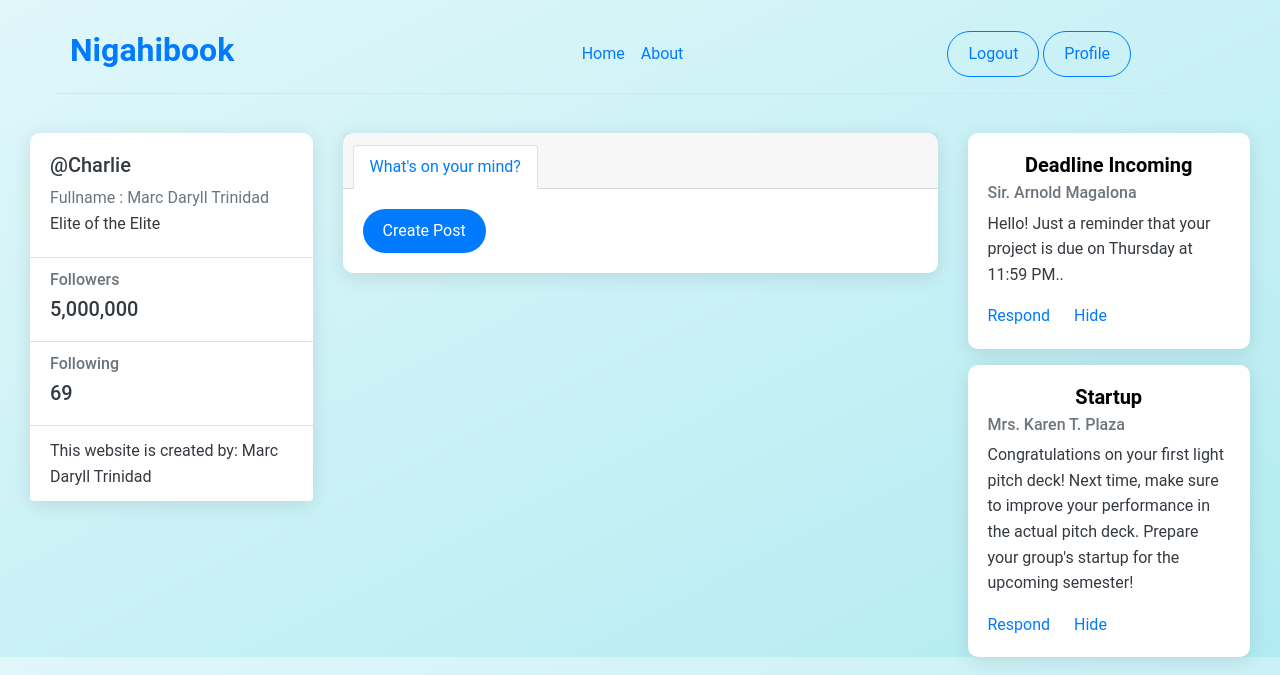
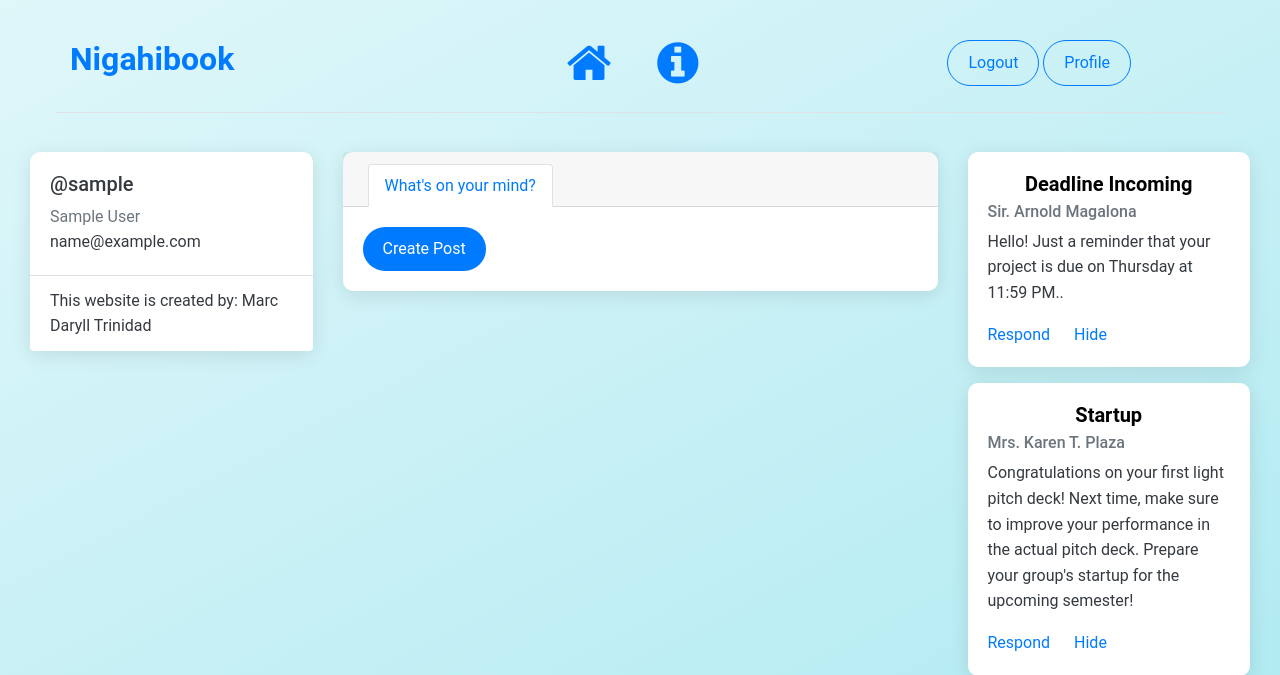
Before and after one commit to Charlie32802/Trinidad-MiniFB, a Django app: page / in a window 1280 px wide. Shown: the top 675 px of the page. Run offline with Django 5.2, Linux system fonts and the light colour scheme; the visitor is signed in with stand-in values (Sample User, id 1); data that the repository does not hold is empty; some libraries are stand-ins or nearby versions.

Commit message:
Add files via upload

```diff
--- a/Marc-MiniFB/MiniFB/settings.py
+++ b/Marc-MiniFB/MiniFB/settings.py
@@ -129,7 +129,7 @@ USE_TZ = True
 STATIC_URL = '/static/'
 
 # Add this line in your settings.py
-STATICFILES_DIRS = [os.path.join(BASE_DIR, 'profile_pics')]
+STATICFILES_DIRS = [os.path.join(BASE_DIR, 'profile_pics',)]
 
 
 MEDIA_ROOT = os.path.join(BASE_DIR, 'media') #IMAGE
--- a/Marc-MiniFB/blog/templates/blog/base.html
+++ b/Marc-MiniFB/blog/templates/blog/base.html
@@ -7,8 +7,7 @@
     <title>Nigahibook</title>
 
     <link href="https://maxcdn.bootstrapcdn.com/bootstrap/4.1.1/css/bootstrap.min.css" rel="stylesheet" id="bootstrap-css">
-    <link href="https://stackpath.bootstrapcdn.com/font-awesome/4.7.0/css/font-awesome.min.css" rel="stylesheet" integrity="sha384-wvfXpqpZZVQGK6TAh5PVlGOfQNHSoD2xbE+QkPxCAFlNEevoEH3Sl0sibVcOQVnN"
-    crossorigin="anonymous">
+    <link href="https://stackpath.bootstrapcdn.com/font-awesome/4.7.0/css/font-awesome.min.css" rel="stylesheet" integrity="sha384-wvfXpqpZZVQGK6TAh5PVlGOfQNHSoD2xbE+QkPxCAFlNEevoEH3Sl0sibVcOQVnN" crossorigin="anonymous">
   </head>
   <body>
     <!-- NAVBAR-->
@@ -16,14 +15,21 @@
       <header class="d-flex flex-wrap align-items-center justify-content-center justify-content-md-between py-3 mb-4 border-bottom">
         <div class="col-md-3 mb-2 mb-md-0">
           <a href="{% url 'bl-home' %}" class="d-inline-flex link-body-emphasis text-decoration-none">
-                <!--svg class="bi" width="40" height="32" role="img" aria-label="Bootstrap"><use xlink:href="#bootstrap"></use></svg-->
             <h2>Nigahibook</h2>
           </a>
         </div>
 
         <ul class="nav col-12 col-md-auto mb-2 justify-content-center mb-md-0">
-        <li><a href="{% url 'bl-home' %}" class="nav-link px-2 link-secondary">Home</a></li>
-        <li><a href="{% url 'bl-about' %}" class="nav-link px-2">About</a></li>
+          <li>
+            <a href="{% url 'bl-home' %}" class="nav-link px-2 link-secondary" title="Home">
+              <i class="fa fa-home fa-3x" aria-hidden="true"></i>
+            </a>
+          </li>
+          <li>
+            <a href="{% url 'bl-about' %}" class="nav-link px-2" title="About">
+                <i class="fa fa-info-circle fa-3x" aria-hidden="true"></i>
+            </a>
+          </li>
         </ul>
 
         <div class="col-md-3 text-end">
@@ -49,12 +55,9 @@
     <script src="https://cdn.jsdelivr.net/npm/bootstrap@5.3.3/dist/js/bootstrap.min.js" integrity="sha384-0pUGZvbkm6XF6gxjEnlmuGrJXVbNuzT9qBBavbLwCsOGabYfZo0T0to5eqruptLy" crossorigin="anonymous"></script>
     <script src="https://maxcdn.bootstrapcdn.com/bootstrap/4.1.1/js/bootstrap.min.js"></script>
     <script src="https://cdnjs.cloudflare.com/ajax/libs/jquery/3.2.1/jquery.min.js"></script>
-  <script src="https://code.jquery.com/jquery-3.3.1.slim.min.js" integrity="sha384-q8i/X+965DzO0rT7abK41JStQIAqVgRVzpbzo5smXKp4YfRvH+8abtTE1Pi6jizo"
-        crossorigin="anonymous"></script>
-  <script src="https://cdnjs.cloudflare.com/ajax/libs/popper.js/1.14.3/umd/popper.min.js" integrity="sha384-ZMP7rVo3mIykV+2+9J3UJ46jBk0WLaUAdn689aCwoqbBJiSnjAK/l8WvCWPIPm49"
-        crossorigin="anonymous"></script>
-  <script src="https://stackpath.bootstrapcdn.com/bootstrap/4.1.3/js/bootstrap.min.js" integrity="sha384-ChfqqxuZUCnJSK3+MXmPNIyE6ZbWh2IMqE241rYiqJxyMiZ6OW/JmZQ5stwEULTy"
-        crossorigin="anonymous"></script>
+    <script src="https://code.jquery.com/jquery-3.3.1.slim.min.js" integrity="sha384-q8i/X+965DzO0rT7abK41JStQIAqVgRVzpbzo5smXKp4YfRvH+8abtTE1Pi6jizo" crossorigin="anonymous"></script>
+    <script src="https://cdnjs.cloudflare.com/ajax/libs/popper.js/1.14.3/umd/popper.min.js" integrity="sha384-ZMP7rVo3mIykV+2+9J3UJ46jBk0WLaUAdn689aCwoqbBJiSnjAK/l8WvCWPIPm49" crossorigin="anonymous"></script>
+    <script src="https://stackpath.bootstrapcdn.com/bootstrap/4.1.3/js/bootstrap.min.js" integrity="sha384-ChfqqxuZUCnJSK3+MXmPNIyE6ZbWh2IMqE241rYiqJxyMiZ6OW/JmZQ5stwEULTy" crossorigin="anonymous"></script>
   </body>
 </html>
 
@@ -130,6 +133,7 @@ h3 {
 /* Navigation Styles */
 .nav-link {
     color: #007bff !important; /* Consistent link color */
+    margin: 0 15px;
 }
 
 .nav-link:hover {
--- a/Marc-MiniFB/blog/templates/blog/home.html
+++ b/Marc-MiniFB/blog/templates/blog/home.html
@@ -6,26 +6,17 @@
         <div class="col-md-3">
             <div class="card">
                 <div class="card-body">
-                    <div class="h5">@Charlie</div>
-                    <div class="h7 text-muted">Fullname : Marc Daryll Trinidad</div>
-                    <div class="h7">Elite of the Elite</div>
+                    <div class="h5">@{{ user.username }}</div>
+                    <div class="h7 text-muted">{{ user.get_full_name }}</div>
+                    <div class="h7">{{ user.email }}</div>
                 </div>
                 <ul class="list-group list-group-flush">
-                    <li class="list-group-item">
-                        <div class="h6 text-muted">Followers</div>
-                        <div class="h5">5,000,000</div>
-                    </li>
-                    <li class="list-group-item">
-                        <div class="h6 text-muted">Following</div>
-                        <div class="h5">69</div>
-                    </li>
                     <li class="list-group-item">This website is created by: Marc Daryll Trinidad</li>
                 </ul>
             </div>
         </div>
 
         <div class="col-md-6 gedf-main">
-
             <!--- \\\\\\\Post-->
             <div class="card gedf-card">
                 <div class="card-header">
@@ -41,28 +32,9 @@
                             <a type="submit" class="btn btn-primary" href="{% url 'post-create' %}">Create Post</a>
                         </div>
                     </div>
-                    <!--div class="tab-content" id="myTabContent">
-                        <div class="tab-pane fade show active" id="posts" role="tabpanel" aria-labelledby="posts-tab">
-                            <div class="form-group">
-                                <label class="sr-only" for="message">post</label>
-                                <textarea class="form-control" id="message" rows="3" placeholder="What are you thinking?"></textarea>
+                </div>
             </div>
 
-                        </div>
-                        <div class="tab-pane fade" id="images" role="tabpanel" aria-labelledby="images-tab">
-                            <div class="form-group">
-                                <div class="custom-file">
-                                    <input type="file" class="custom-file-input" id="customFile">
-                                    <label class="custom-file-label" for="customFile">Upload image</label>
-                                </div>
-                            </div>
-                            <div class="py-4"></div>
-                        </div>
-                    </div-->
-
-                </div>
-            </div>
-            <!-- Post /////-->
             {% for post in posts %}
             <!--- \\\\\\\Post-->
             <div class="card gedf-card mt-3">
@@ -90,17 +62,14 @@
                             </div>
                         </div>
                     </div>
+                </div>
 
-            </div>
                 <div class="card-body">
                     <div class="text-muted h7 mb-2"> <i class="fa fa-clock-o"></i> {{ post.date_posted }}</div>
                     <a class="card-link" href="#">
                         <h5><a class="card-title" href="{% url 'post-detail' post.id %}">{{ post.title }}</a></h5>
                     </a>
-
-                    <p class="card-text">
-                        {{ post.content }}
-                    </p>
+                    <p class="card-text">{{ post.content }}</p>
                 </div>
                 <div class="card-footer">
                     <a href="#" class="card-link"><i class="fa fa-thumbs-up"></i> Like</a>
@@ -108,31 +77,95 @@
                     <a href="#" class="card-link"><i class="fa fa-mail-forward"></i> Share</a>
                 </div>
             </div>
-            <!-- Post /////-->
             {% endfor %}
+        </div>
 
-
-        </div>
         <div class="col-md-3">
             <div class="card gedf-card">
                 <div class="card-body">
                     <h5 class="card-title">Deadline Incoming</h5>
                     <h6 class="card-subtitle mb-2 text-muted">Sir. Arnold Magalona</h6>
                     <p class="card-text">Hello! Just a reminder that your project is due on Thursday at 11:59 PM..</p>
-                    <a href="#" class="card-link">Respond</a>
-                    <a href="#" class="card-link">Hide</a>
+                    <a href="#" class="card-link" onclick="toggleResponseInput(this)">Respond</a>
+                    <a href="#" class="card-link" onclick="hideCard(this)">Hide</a>
+                </div>
+                <!-- Response Input -->
+                <div class="response-input" style="display: none; padding: 10px;">
+                    <input type="text" class="form-control" placeholder="Type your response here...">
+                    <button class="btn btn-primary mt-2" onclick="sendResponse(this, 'Sir. Arnold Magalona')">Send</button>
+                </div>
+                <div class="unhide-button text-center" style="display: none; padding: 10px;">
+                    <button class="btn btn-secondary btn-sm" onclick="unhideCard(this)">Unhide</button>
                 </div>
             </div>
+
             <div class="card gedf-card mt-3">
                 <div class="card-body">
                     <h5 class="card-title">Startup</h5>
                     <h6 class="card-subtitle mb-2 text-muted">Mrs. Karen T. Plaza</h6>
                     <p class="card-text">Congratulations on your first light pitch deck! Next time, make sure to improve your performance in the actual pitch deck. Prepare your group's startup for the upcoming semester!</p>
-                        <a href="#" class="card-link">Respond</a>
-                        <a href="#" class="card-link">Hide</a>
+                    <a href="#" class="card-link" onclick="toggleResponseInput(this)">Respond</a>
+                    <a href="#" class="card-link" onclick="hideCard(this)">Hide</a>
+                </div>
+                <!-- Response Input -->
+                <div class="response-input" style="display: none; padding: 10px;">
+                    <input type="text" class="form-control" placeholder="Type your response here...">
+                    <button class="btn btn-primary mt-2" onclick="sendResponse(this, 'Mrs. Karen T. Plaza')">Send</button>
+                </div>
+                <div class="unhide-button text-center" style="display: none; padding: 10px;">
+                    <button class="btn btn-secondary btn-sm" onclick="unhideCard(this)">Unhide</button>
                 </div>
             </div>
         </div>
     </div>
+
+    <!-- Notification Area -->
+    <div id="notification" style="display: none; position: fixed; top: 50%; left: 50%; transform: translate(-50%, -50%); z-index: 1000;">
+        <div class="alert alert-success" id="notification-message"></div>
     </div>
+</div>
+
+<script>
+function toggleResponseInput(element) {
+    const inputSection = element.closest('.card-body').nextElementSibling;
+    inputSection.style.display = inputSection.style.display === 'none' ? 'block' : 'none';
+}
+
+function sendResponse(button, author) {
+    const inputField = button.previousElementSibling;
+    const responseText = inputField.value;
+
+    if (responseText.trim() === "") return;
+
+    const notificationMessage = document.getElementById('notification-message');
+    notificationMessage.textContent = `You have sent your response to ${author}`;
+    document.getElementById('notification').style.display = 'block';
+
+    // Fade out notification after 3 seconds
+    setTimeout(() => {
+        closeNotification();
+    }, 3000);
+
+    // Clear the input field
+    inputField.value = '';
+}
+
+function closeNotification() {
+    document.getElementById('notification').style.display = 'none';
+}
+
+function hideCard(link) {
+    const card = link.closest('.card');
+    card.querySelector('.card-body').style.display = 'none'; // Hide card body
+    card.querySelector('.response-input').style.display = 'none'; // Hide response input
+    card.querySelector('.unhide-button').style.display = 'block'; // Show unhide button
+}
+
+function unhideCard(button) {
+    const card = button.closest('.card');
+    card.querySelector('.card-body').style.display = 'block'; // Show card body
+    card.querySelector('.unhide-button').style.display = 'none'; // Hide unhide button
+}
+</script>
+
 {% endblock %}
```
Also changed, not shown: Marc-MiniFB/blog/static/blog/profile_pics/about.png (added), Marc-MiniFB/blog/static/blog/profile_pics/home.png (added). Lines whose indentation alone changed are shown as unchanged.
